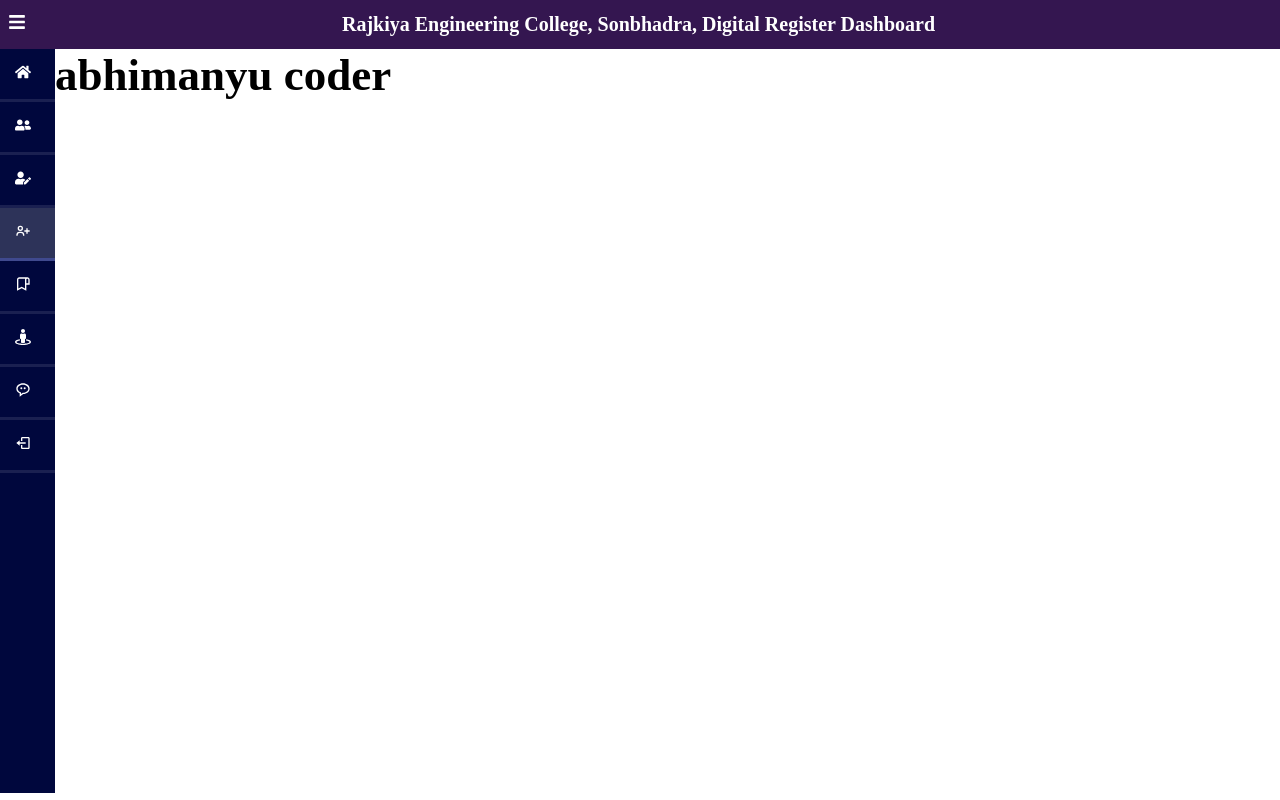
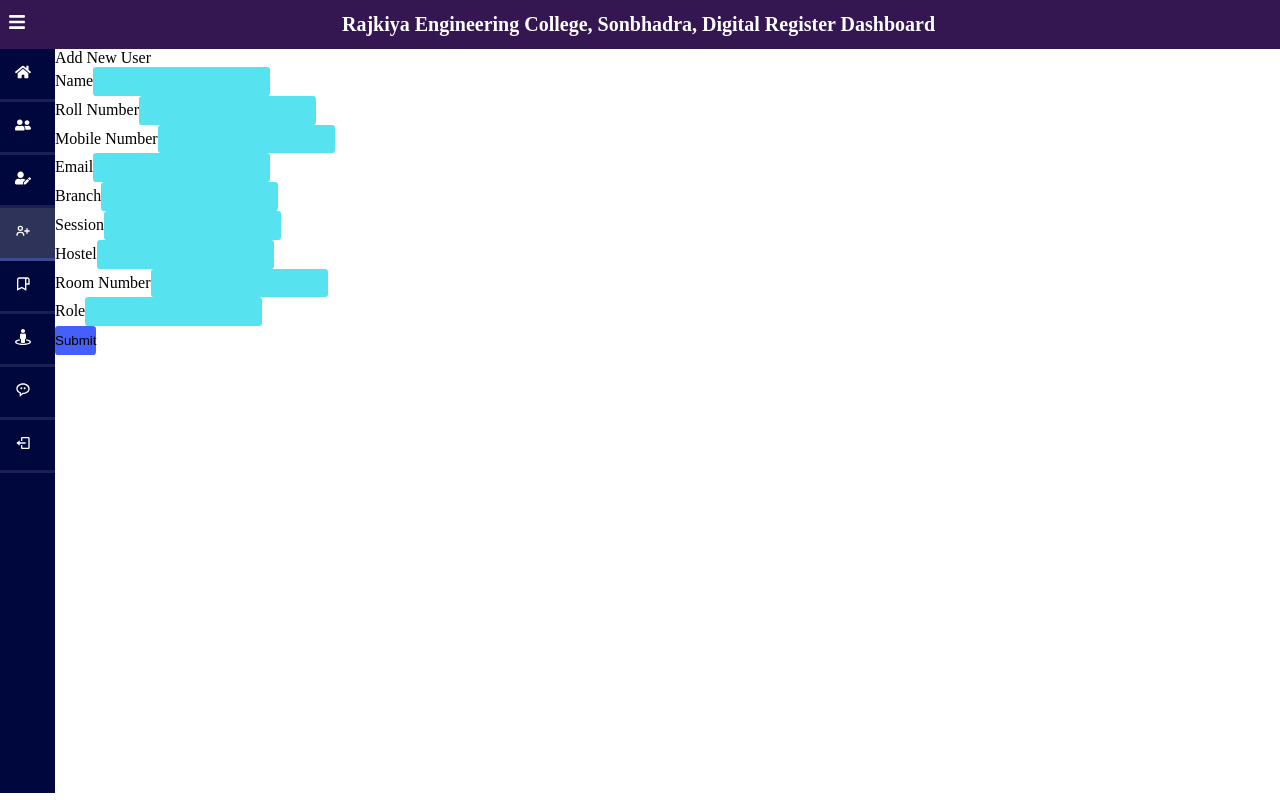
Before and after one commit to abhirao2001/majpro, a React (Create React App) app: page /AddNewUser in a window 1280 px wide. Built offline with nearby package versions, Linux system fonts and the light colour scheme.

Commit message:
#	modified:   src/pages/AddNewUser.jsx

```diff
--- a/src/pages/AddNewUser.jsx
+++ b/src/pages/AddNewUser.jsx
@@ -1,7 +1,54 @@
+import React from "react";
+
 const AddNewUser = ()=>{
-    return <div className="title">
-         <h2>abhimanyu coder</h2>
-    </div>
-};
+
+    const ClickHandler =   ()=>{
+
+    }
+    return ( <div className="wrapper rounded bg-white">
+                <div className="h3">Add New User</div>
+                    <div className="form">
+                      <div className="row">
+                         <div className="col-value">
+                           <label>Name</label>
+                           <input type="text" className="form-control"  required/>
+                         </div>
+                         <div className="col-value">
+                           <label>Roll Number</label>
+                           <input type="text" className="form-control"  required/>
+                         </div>
+                         <div className="col-value">
+                           <label>Mobile Number</label>
+                           <input type="text" className="form-control" required/>
+                         </div>
+                         <div className="col-value">
+                           <label>Email</label>
+                           <input type="text" className="form-control"  required/>
+                         </div>
+                         <div className="col-value">
+                           <label>Branch</label>
+                           <input type="text" className="form-control"  required/>
+                         </div>
+                         <div className="col-value">
+                            <label>Session</label>
+                            <input type="text" className="form-control" required/>
+                         </div>
+                         <div className="col-value">
+                           <label>Hostel</label>
+                           <input type="text" className="form-control" required/>
+                         </div>
+                         <div className="col-value">
+                           <label>Room Number</label>
+                           <input type="text" className="form-control" required/>
+                         </div>
+                         <div className="col-value">
+                           <label>Role</label>
+                           <input type="text" className="form-control" required/>
+                         </div>
+                         </div>
+                    <button className="btn btn-primary mt-3" onClick={ClickHandler}>Submit           </button>
+                </div>
+             </div>
+)};
 
 export default AddNewUser;
```
